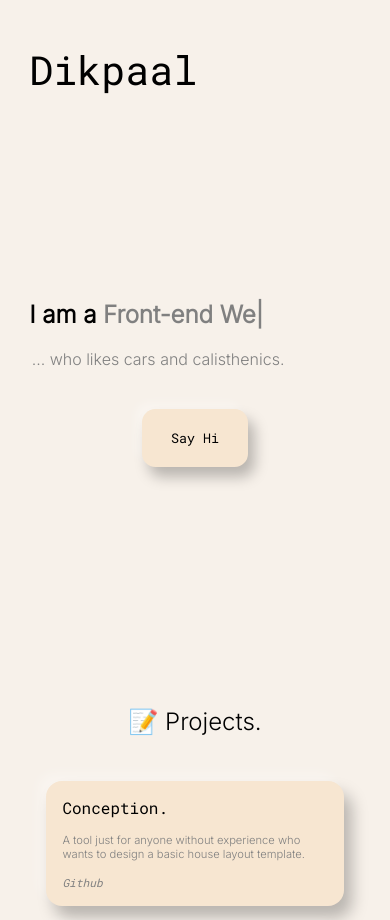
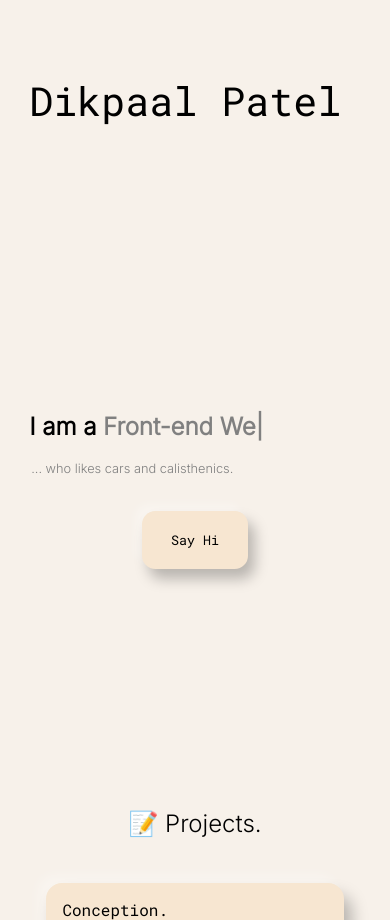
Before and after one commit to dikpaal/dikpaalpatel.com, a website: page index.html in a window 390 px wide. Shown: the top 920 px of the page. Drawn offline with nearby package versions, Linux system fonts and the light colour scheme; a web font is replaced by a local one.

Commit message:
made text unselectable

```diff
--- a/css/about.css
+++ b/css/about.css
@@ -1,7 +1,7 @@
 #about-me-section {
     flex-direction: column;
     align-items: flex-start;
-    padding-top: 15em;
+    padding-top: 22em;
     padding-bottom: 10em;
     margin-top: 2.5em;
     margin-bottom: 5em;
@@ -13,7 +13,7 @@
     width: 50%;
     display: flex;
     position: absolute;
-    top: 3%;
+    top: 5%;
     right: 0;
     align-items: flex-end;
     flex-direction: column;
@@ -27,6 +27,8 @@ a {
 
 h2 {
     font-size: 2.5em;
+    cursor: default;
+    user-select: none;
 }
 
 #about-me-name {
@@ -54,22 +56,26 @@ h2 {
 #about-me-name-top {
     font-size: 3.5em;
     position: absolute;
-    top: 0.5%;
+    top: 5%;
     left: 0;
     width: 8em;
     border-right-color: white;
     border: none;
     border-radius: 1em;
     font-family: 'Roboto Mono', sans-serif;
+    cursor: default;
+    user-select: none;
 }
 
 #about-me-flair {
     /* position: absolute;
     bottom: 59.5%; */
-    font-size: 1em;
+    font-size: 1.2em;
     color: gray;
     margin-left: 0.15em;
     margin-bottom: 1.7em;
+    cursor: default;
+    user-select: none;
 }
 
 #about-me-text {
@@ -136,7 +142,7 @@ h2 {
     #about-me-flair {
         /* position: absolute;
         bottom: 60%; */
-        font-size: 1.5em;
+        font-size: 0.8em;
         color: gray;
     }
 
@@ -155,7 +161,7 @@ h2 {
     #about-me-flair {
         /* position: absolute;
         bottom: 62.5%; */
-        font-size: 1em;
+        font-size: 0.8em;
         color: gray;
     }
 
@@ -182,7 +188,7 @@ h2 {
     #about-me-flair {
         /* position: absolute;
         bottom: 62.5%; */
-        font-size: 1em;
+        font-size: 0.8em;
         color: gray;
     }
 
@@ -209,7 +215,7 @@ h2 {
     #about-me-flair {
         /* position: absolute;
         bottom: 62.5%; */
-        font-size: 1em;
+        font-size: 0.8em;
         color: gray;
     }
 
--- a/index.html
+++ b/index.html
@@ -4,7 +4,7 @@
         <meta charset="UTF-8" />
         <meta http-equiv="X-UA-Compatible" content="IE=edge" />
         <meta name="viewport" content="width=device-width, initial-scale=1.0" />
-        <title>Dikpaal</title>
+        <title>Dikpaal Patel</title>
         <link rel="stylesheet" href="css/index.css" />
         <link rel="stylesheet" href="css/skills.css" />
         <link rel="stylesheet" href="css/mysocials.css" />
@@ -33,7 +33,7 @@
     <body>
         <section id="about-me-section" class="hidden">
 
-            <div id="about-me-name-top">Dikpaal</div>
+            <div id="about-me-name-top">Dikpaal Patel</div>
 
             <h2>I am a
                 <span id="about-me-name"></span
```
